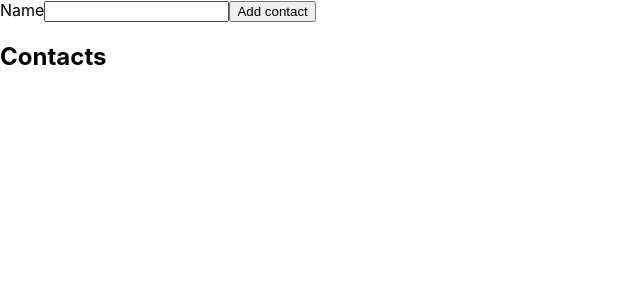
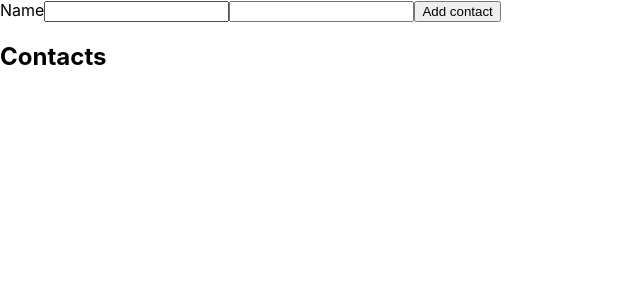
Before and after one commit to ttuluk/goit-react-hw-02-phonebook, a React (Create React App) app: page / in a window 1280 px wide. Shown: the top 300 px of the page, without its empty margins (0-640 px from the left). Built offline with nearby package versions, Linux system fonts and the light colour scheme.

Commit message:
add components

```diff
--- a/src/App.js
+++ b/src/App.js
@@ -1,5 +1,5 @@
 import React from "react";
-import { Form } from "./components/Form";
+import { Form } from "./components/Form/Form";
 
 class App extends React.Component {
   state = {
--- /dev/null
+++ b/src/components/Contacts/Contacts.js
@@ -0,0 +1,21 @@
+import React from "react";
+
+const Contacts = ({ contactNames }) => {
+  return (
+    <section className="contacts">
+      <h2>Contacts</h2>
+      <ul className="contacts_list">
+        {contactNames.map((elem) => {
+          return (
+            <li key={elem.id} className="contacts_item">
+              <p>
+                {elem.name}: {elem.phoneNumber}
+              </p>
+            </li>
+          );
+        })}
+      </ul>
+    </section>
+  );
+};
+export default Contacts;
--- a/src/components/Form.js
+++ /dev/null
@@ -1,71 +0,0 @@
-import React from "react";
-import shortid from "shortid";
-
-class Form extends React.Component {
-  state = {
-    contacts: [],
-    name: "",
-  };
-  nameInputId = shortid.generate();
-
-  handleInputChange = (event) => {
-    // console.log(event);
-    // console.log(event.currentTarget.value);
-    // console.log(event.currentTarget.name);
-    // this.setState ({ inputValue: event.currentTarget.value });
-
-    const { name, value } = event.currentTarget;
-    this.setState(() => {
-      return { [name]: value, contacts: [value] };
-    });
-  };
-
-  handleSubmite = (e) => {
-    e.preventDefault();
-    this.props.onSubmit({ ...this.state });
-    this.reset();
-  };
-
-  reset = () => {
-    this.setState({ name: "" });
-  };
-
-  render() {
-    //тест
-    // return (<div>
-    //     <input type="text" value={this.state.inputValue} onChange={this.handleInputChange}/>
-    // </div>)
-
-    return (
-      <>
-        <form onSubmit={this.handleSubmite}>
-          <label htmlFor={this.nameInputId}>
-            Name
-            <input
-              id={this.nameInputId}
-              type="text"
-              name="name"
-              pattern="^[a-zA-Zа-яА-Я]+(([' -][a-zA-Zа-яА-Я ])?[a-zA-Zа-яА-Я]*)*$"
-              title="Имя может состоять только из букв, апострофа, тире и пробелов. Например Adrian, Jacob Mercer, Charles de Batz de Castelmore d'Artagnan и т. п."
-              value={this.state.name}
-              onChange={this.handleInputChange}
-              required
-            />
-          </label>
-
-          <button type="submit">Add contact</button>
-        </form>
-        <section className="contacts">
-          <h2>Contacts</h2>
-          <ul>
-            {this.state.contacts.map((e) => {
-              return <li></li>;
-            })}
-          </ul>
-        </section>
-      </>
-    );
-  }
-}
-
-export { Form };
--- /dev/null
+++ b/src/components/Form/Form.js
@@ -0,0 +1,84 @@
+import React from "react";
+import shortid from "shortid";
+import Contacts from "../Contacts/Contacts";
+
+class Form extends React.Component {
+  state = {
+    contacts: [],
+    name: "",
+    phoneNumber: "",
+  };
+  nameInputId = shortid.generate();
+  phoneInputId = shortid.generate();
+
+  handleInputContactChange = (event) => {
+    const { name, value } = event.currentTarget;
+
+    this.setState(() => {
+      return { [name]: value };
+    });
+  };
+
+  handleInputPhoneChange = (event) => {
+    const { value } = event.currentTarget;
+
+    this.setState(() => {
+      return { phoneNumber: value };
+    });
+  };
+
+  handleSubmite = (e) => {
+    e.preventDefault();
+    const idContact = shortid.generate();
+    this.state.contacts.push({
+      name: this.state.name,
+      phoneNumber: this.state.phoneNumber,
+      id: idContact,
+    });
+    this.props.onSubmit({ ...this.state });
+    this.reset();
+  };
+
+  reset = () => {
+    this.setState({ name: "", phoneNumber: "" });
+  };
+
+  render() {
+    return (
+      <>
+        <form onSubmit={this.handleSubmite}>
+          <label htmlFor={this.nameInputId}>
+            Name
+            <input
+              id={this.nameInputId}
+              type="text"
+              name="name"
+              pattern="^[a-zA-Zа-яА-Я]+(([' -][a-zA-Zа-яА-Я ])?[a-zA-Zа-яА-Я]*)*$"
+              title="Имя может состоять только из букв, апострофа, тире и пробелов. Например Adrian, Jacob Mercer, Charles de Batz de Castelmore d'Artagnan и т. п."
+              value={this.state.name}
+              onChange={this.handleInputContactChange}
+              required
+            />
+          </label>
+          <label htmlFor={this.phoneInputId}>
+            <input
+              id={this.phoneInputId}
+              type="tel"
+              name="number"
+              pattern="\+?\d{1,4}?[-.\s]?\(?\d{1,3}?\)?[-.\s]?\d{1,4}[-.\s]?\d{1,4}[-.\s]?\d{1,9}"
+              title="Номер телефона должен состоять цифр и может содержать пробелы, тире, круглые скобки и может начинаться с +"
+              value={this.state.phoneNumber}
+              onChange={this.handleInputPhoneChange}
+              required
+            />
+          </label>
+
+          <button type="submit">Add contact</button>
+        </form>
+        <Contacts contactNames={this.state.contacts} />
+      </>
+    );
+  }
+}
+
+export { Form };
```
Also changed, not shown: src/components/Number/Number.js (added).
